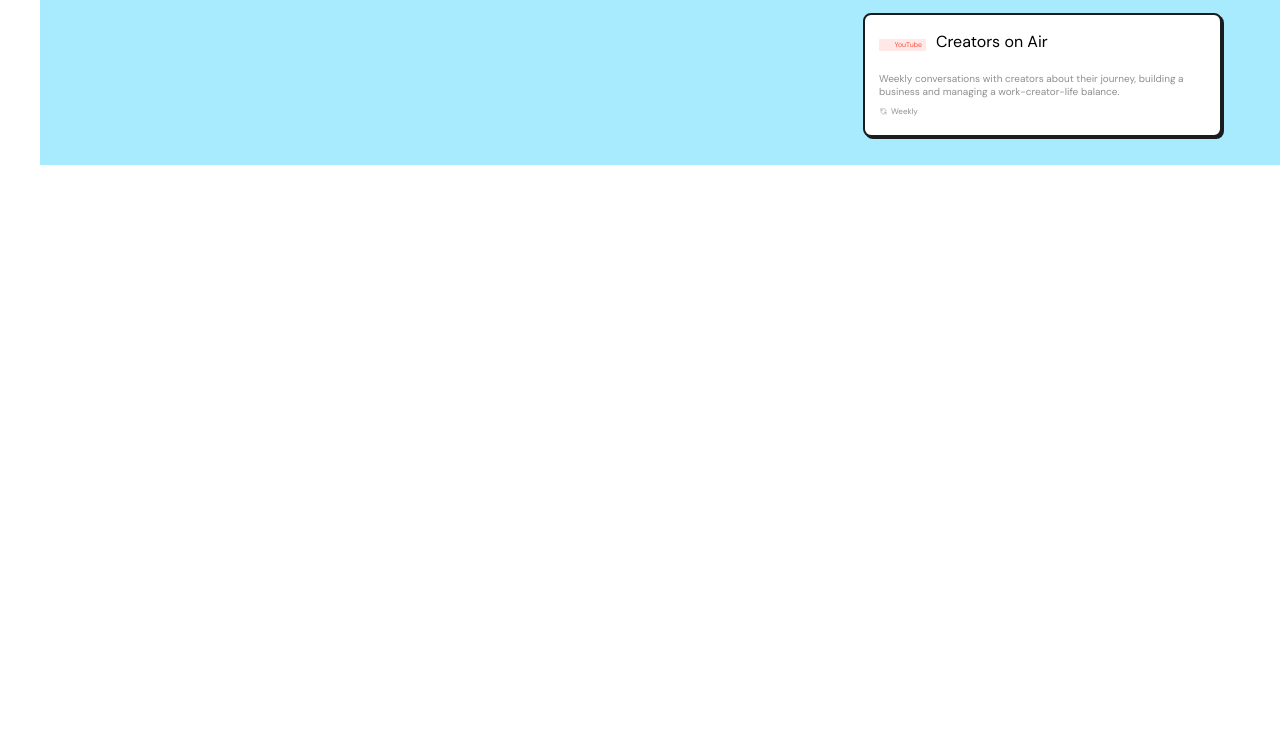
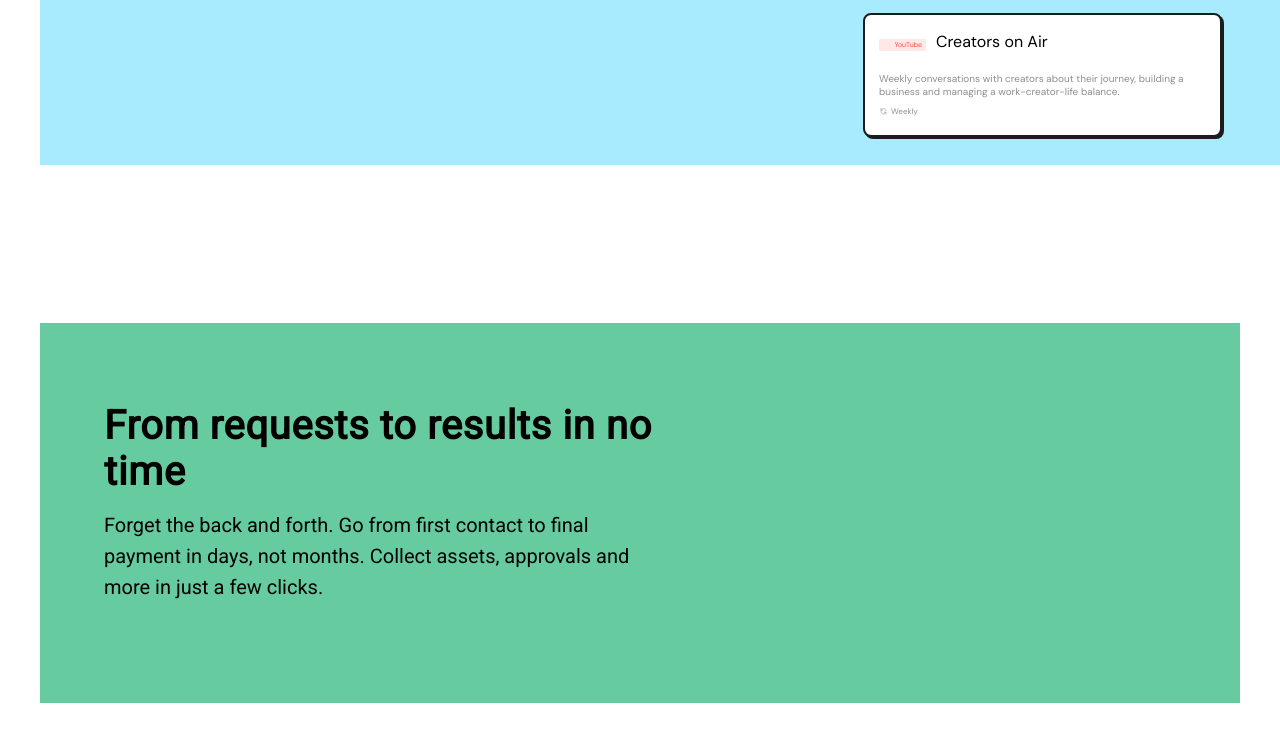
Before and after one commit to yosheeeee/portfolio, a plain HTML site: page Passionfroot/index.html in a window 1280 px wide. Shown: the part 3838-4580 px from the top of the page. Before the commit the page ends 4204 px from the top, so only its background shows below. Drawn offline with Linux system fonts and the light colour scheme.

Commit message:
update passionfroot

```diff
--- a/Passionfroot/index.html
+++ b/Passionfroot/index.html
@@ -178,6 +178,15 @@
                     </div>
                 </div>
             </div>
+
+        </div>
+        <div class="green-block">
+            <div>
+                <h1>
+                    From requests to results in no time
+                </h1>
+                <p>Forget the back and forth. Go from first contact to final payment in days, not months. Collect assets, approvals and more in just a few clicks.</p>
+            </div>
         </div>
     </div>
 
--- a/Passionfroot/style.css
+++ b/Passionfroot/style.css
@@ -407,3 +407,27 @@ div.ad:last-of-type{
 .third>.flex:last-of-type{
     margin-bottom: 0;
 }
+.green-block{
+    margin:50px auto;
+    width: 1200px;
+    background-color: #66CCA0;
+    display: flex;
+    flex-direction: row;
+    align-items: center;
+    box-sizing: border-box;
+    padding: 80px 124px 100px 64px;
+}
+.green-block>div:first-child{
+    max-width: 557px;
+    font-family: 'Roboto';
+}
+.green-block>div:first-child>h1{
+    font-size: 40px;
+    line-height: 46px;
+    letter-spacing: 0.6px;
+}
+.green-block>div:first-child>p{
+    font-size: 20px;
+    line-height: 31px;
+    margin-top: 15px;
+}
```
